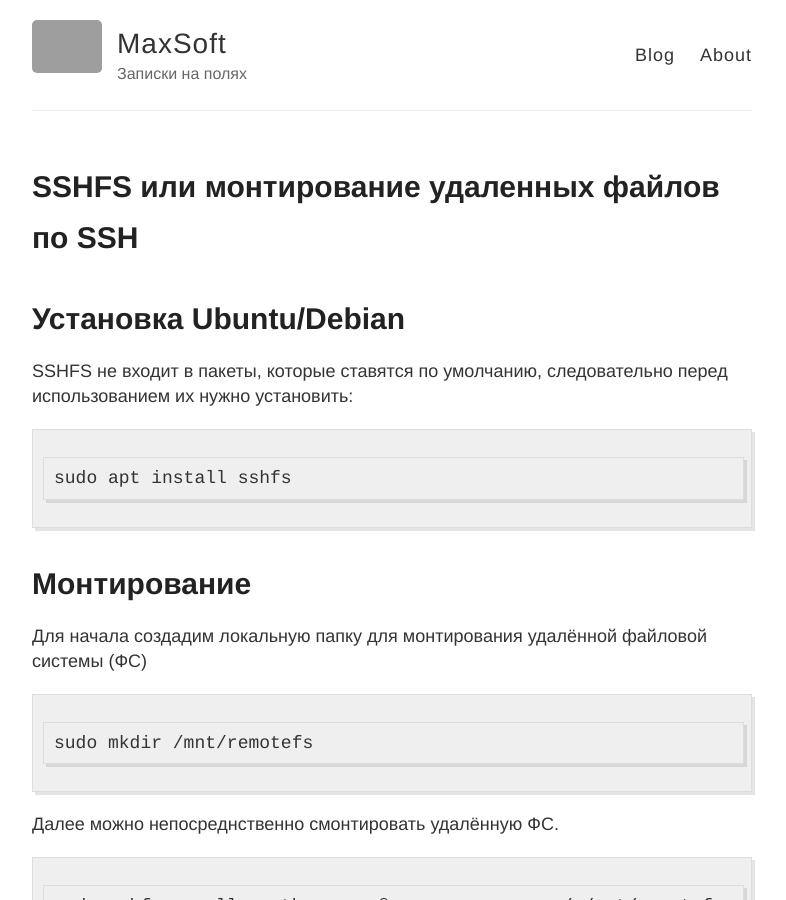
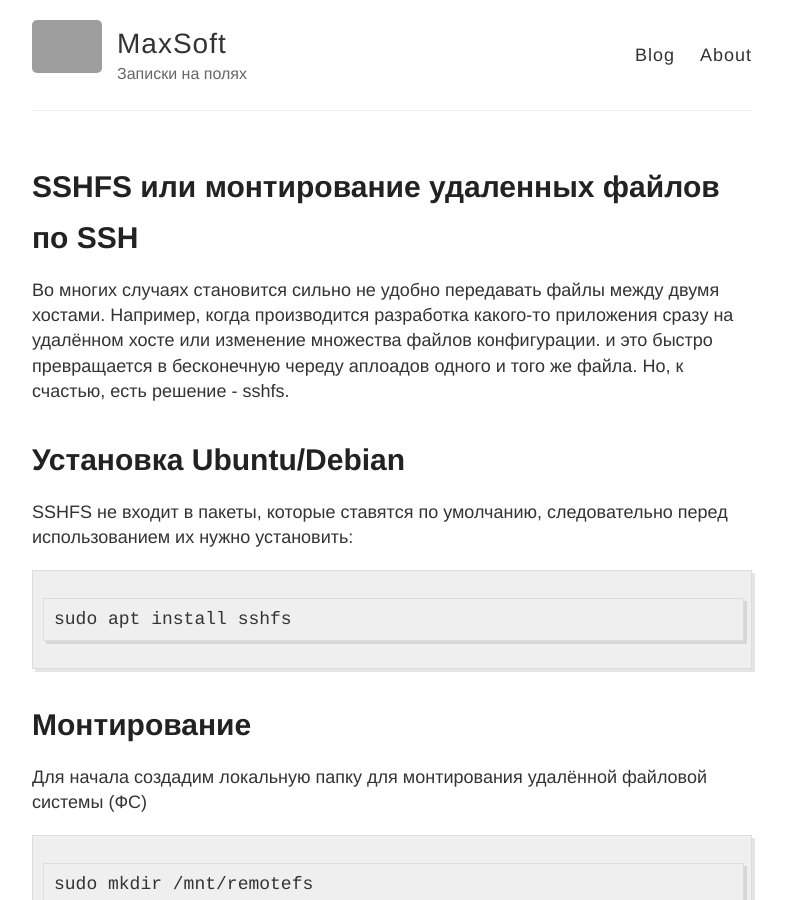
Before and after one commit to maxsoft/maxsoft.github.io, a Jekyll site: the page built from _posts/2016-11-17-SSHFS.md, in a window 1280 px wide and 900 px high. Shown: the whole window, without its empty margins (248-1034 px from the left). Built offline with Jekyll 4.4.1, drawn with Linux system fonts in a browser that asks for light colours; grey boxes are pictures that could not be loaded.

Commit message:
Обновление поста

```diff
--- a/_posts/2016-11-17-SSHFS.md
+++ b/_posts/2016-11-17-SSHFS.md
@@ -2,6 +2,8 @@
 layout: post
 title: SSHFS или монтирование удаленных файлов по SSH
 ---
+
+Во многих случаях становится сильно не удобно передавать файлы между двумя хостами. Например, когда производится разработка какого-то приложения сразу на удалённом хосте или изменение множества файлов конфигурации. и это быстро превращается в бесконечную череду аплоадов одного и того же файла. Но, к счастью, есть решение - sshfs.
 
 Установка Ubuntu/Debian
 ==========
```
